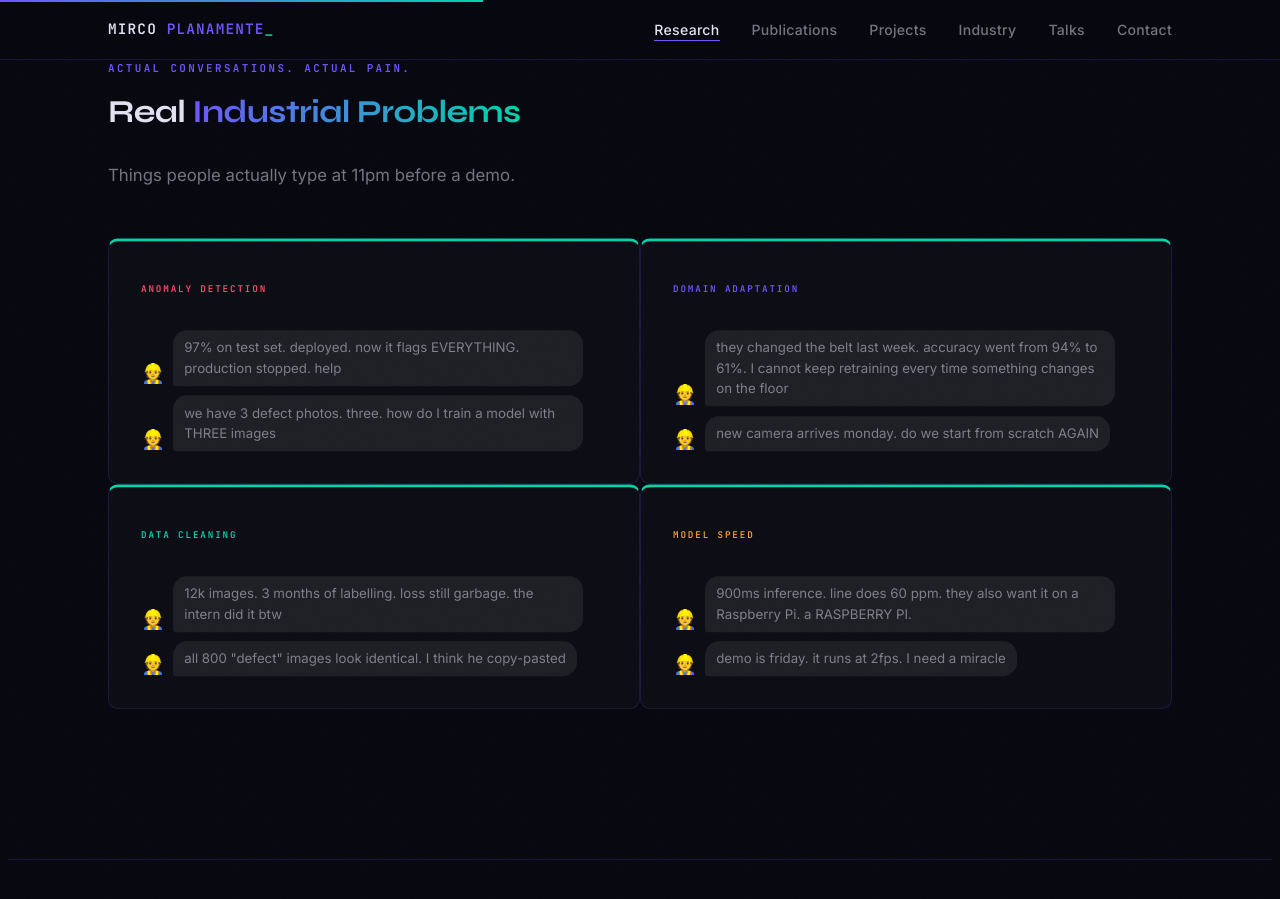
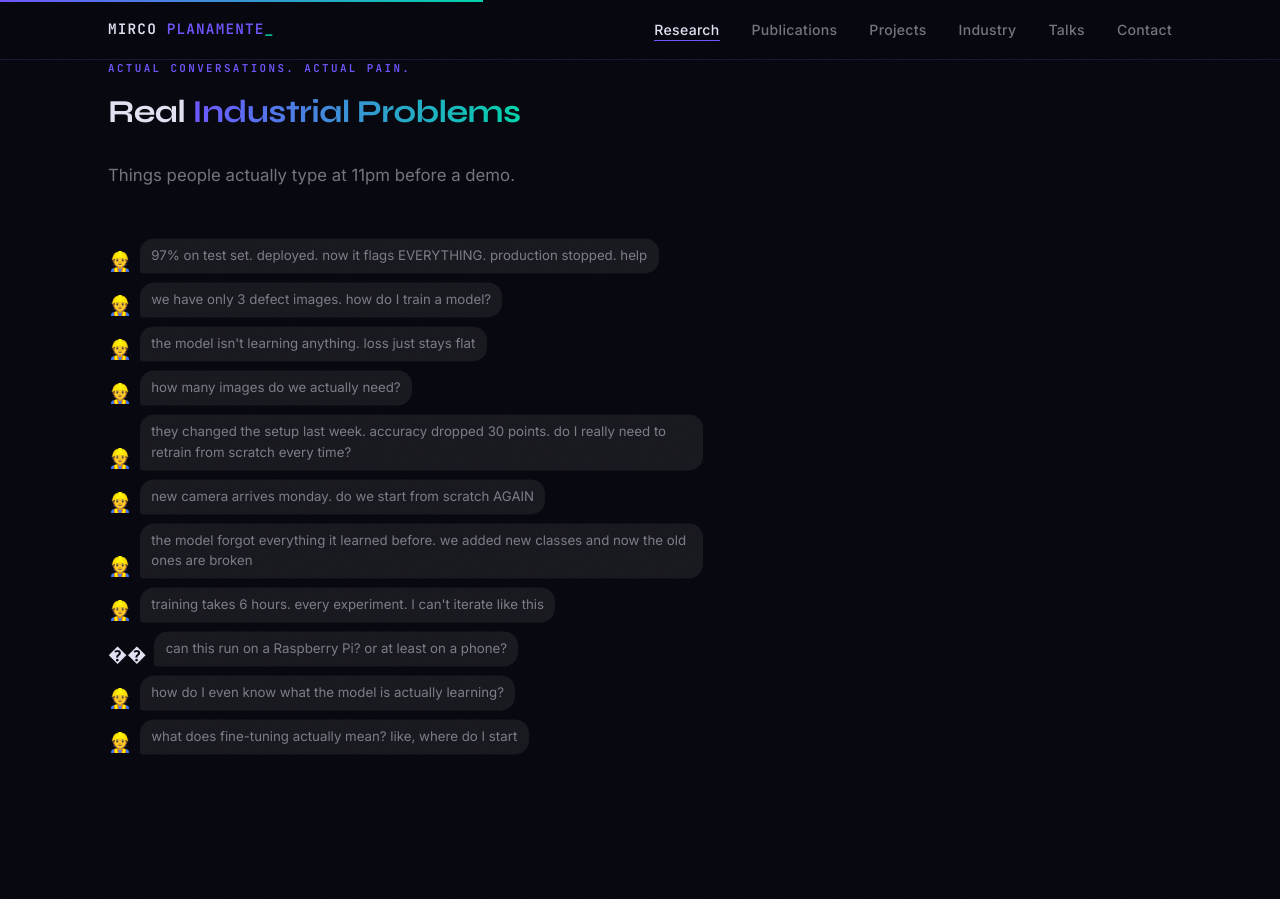
Before and after one commit to plana93/plana93.github.io, a Jekyll site: the page built from _pages/home_new.md, in a window 1280 px wide and 900 px high, scrolled down 2465 px. Built offline with Jekyll 4.4.1, drawn with Linux system fonts in a browser that asks for light colours; nearby versions of some CDN libraries.

Commit message:
feat: chat board → thread unico, messaggi riscritti

```diff
--- a/_pages/home_new.md
+++ b/_pages/home_new.md
@@ -238,62 +238,61 @@ description: "AI Researcher specializing in Computer Vision, Egocentric Vision &
       </p>
     </div>
 
-    <div class="p-problem-board">
+    <div class="p-chat p-chat--board p-reveal">
 
-      <div class="p-problem-topic p-reveal-right">
-        <span class="p-problem-topic__label" style="--topic-color:#ff4d6d">Anomaly Detection</span>
-        <div class="p-chat">
-          <div class="p-chat__msg p-chat__msg--them">
-            <span class="p-chat__avatar">👷</span>
-            <span class="p-chat__bubble">97% on test set. deployed. now it flags EVERYTHING. production stopped. help</span>
-          </div>
-          <div class="p-chat__msg p-chat__msg--them">
-            <span class="p-chat__avatar">👷</span>
-            <span class="p-chat__bubble">we have 3 defect photos. three. how do I train a model with THREE images</span>
-          </div>
-        </div>
+      <div class="p-chat__msg p-chat__msg--them">
+        <span class="p-chat__avatar">👷</span>
+        <span class="p-chat__bubble">97% on test set. deployed. now it flags EVERYTHING. production stopped. help</span>
       </div>
 
-      <div class="p-problem-topic p-reveal-right">
-        <span class="p-problem-topic__label" style="--topic-color:#6e56ff">Domain Adaptation</span>
-        <div class="p-chat">
-          <div class="p-chat__msg p-chat__msg--them">
-            <span class="p-chat__avatar">👷</span>
-            <span class="p-chat__bubble">they changed the belt last week. accuracy went from 94% to 61%. I cannot keep retraining every time something changes on the floor</span>
-          </div>
-          <div class="p-chat__msg p-chat__msg--them">
-            <span class="p-chat__avatar">👷</span>
-            <span class="p-chat__bubble">new camera arrives monday. do we start from scratch AGAIN</span>
-          </div>
-        </div>
+      <div class="p-chat__msg p-chat__msg--them">
+        <span class="p-chat__avatar">👷</span>
+        <span class="p-chat__bubble">we have only 3 defect images. how do I train a model?</span>
       </div>
 
-      <div class="p-problem-topic p-reveal-right">
-        <span class="p-problem-topic__label" style="--topic-color:#00d4aa">Data Cleaning</span>
-        <div class="p-chat">
-          <div class="p-chat__msg p-chat__msg--them">
-            <span class="p-chat__avatar">👷</span>
-            <span class="p-chat__bubble">12k images. 3 months of labelling. loss still garbage. the intern did it btw</span>
-          </div>
-          <div class="p-chat__msg p-chat__msg--them">
-            <span class="p-chat__avatar">👷</span>
-            <span class="p-chat__bubble">all 800 "defect" images look identical. I think he copy-pasted</span>
-          </div>
-        </div>
+      <div class="p-chat__msg p-chat__msg--them">
+        <span class="p-chat__avatar">👷</span>
+        <span class="p-chat__bubble">the model isn't learning anything. loss just stays flat</span>
       </div>
 
-      <div class="p-problem-topic p-reveal-right">
-        <span class="p-problem-topic__label" style="--topic-color:#f4a227">Model Speed</span>
-        <div class="p-chat">
-          <div class="p-chat__msg p-chat__msg--them">
-            <span class="p-chat__avatar">👷</span>
-            <span class="p-chat__bubble">900ms inference. line does 60 ppm. they also want it on a Raspberry Pi. a RASPBERRY PI.</span>
-          </div>
-          <div class="p-chat__msg p-chat__msg--them">
-            <span class="p-chat__avatar">👷</span>
-            <span class="p-chat__bubble">demo is friday. it runs at 2fps. I need a miracle</span>
-          </div>
-        </div>
+      <div class="p-chat__msg p-chat__msg--them">
+        <span class="p-chat__avatar">👷</span>
+        <span class="p-chat__bubble">how many images do we actually need?</span>
+      </div>
+
+      <div class="p-chat__msg p-chat__msg--them">
+        <span class="p-chat__avatar">👷</span>
+        <span class="p-chat__bubble">they changed the setup last week. accuracy dropped 30 points. do I really need to retrain from scratch every time?</span>
+      </div>
+
+      <div class="p-chat__msg p-chat__msg--them">
+        <span class="p-chat__avatar">👷</span>
+        <span class="p-chat__bubble">new camera arrives monday. do we start from scratch AGAIN</span>
+      </div>
+
+      <div class="p-chat__msg p-chat__msg--them">
+        <span class="p-chat__avatar">👷</span>
+        <span class="p-chat__bubble">the model forgot everything it learned before. we added new classes and now the old ones are broken</span>
+      </div>
+
+      <div class="p-chat__msg p-chat__msg--them">
+        <span class="p-chat__avatar">👷</span>
+        <span class="p-chat__bubble">training takes 6 hours. every experiment. I can't iterate like this</span>
+      </div>
+
+      <div class="p-chat__msg p-chat__msg--them">
+        <span class="p-chat__avatar">��</span>
+        <span class="p-chat__bubble">can this run on a Raspberry Pi? or at least on a phone?</span>
+      </div>
+
+      <div class="p-chat__msg p-chat__msg--them">
+        <span class="p-chat__avatar">👷</span>
+        <span class="p-chat__bubble">how do I even know what the model is actually learning?</span>
+      </div>
+
+      <div class="p-chat__msg p-chat__msg--them">
+        <span class="p-chat__avatar">👷</span>
+        <span class="p-chat__bubble">what does fine-tuning actually mean? like, where do I start</span>
       </div>
 
     </div>
--- a/assets/css/portfolio.scss
+++ b/assets/css/portfolio.scss
@@ -1940,45 +1940,18 @@ img { max-width: 100%; height: auto; display: block; }
 }
 
 // ============================================================
-// PROBLEM BOARD — chat style (Slack/Teams vibes)
-// ============================================================
-.p-problem-board {
-  display: grid;
-  grid-template-columns: repeat(2, 1fr);
-  gap: var(--p-s5) var(--p-s6);
+// PROBLEM BOARD — chat thread unico
+// ============================================================
+.p-chat--board {
+  display: flex;
+  flex-direction: column;
+  gap: 0.55rem;
   margin-top: var(--p-s5);
-
-  @media (max-width: 768px) {
-    grid-template-columns: 1fr;
-    gap: var(--p-s5);
-  }
-}
-
-.p-problem-topic {
-  background: rgba(255,255,255,0.025);
-  border: 1px solid var(--p-border);
-  border-top: 3px solid var(--topic-color, var(--p-teal));
-  border-radius: 10px;
-  padding: var(--p-s4);
-
-  &__label {
-    display: inline-block;
-    font-family: var(--p-font-mono);
-    font-size: 0.58rem;
-    font-weight: 600;
-    letter-spacing: 0.2em;
-    text-transform: uppercase;
-    color: var(--topic-color, var(--p-teal));
-    margin-bottom: var(--p-s4);
-  }
+  max-width: 640px;
 }
 
 // Chat thread
 .p-chat {
-  display: flex;
-  flex-direction: column;
-  gap: 0.6rem;
-
   &__msg {
     display: flex;
     align-items: flex-end;
```
